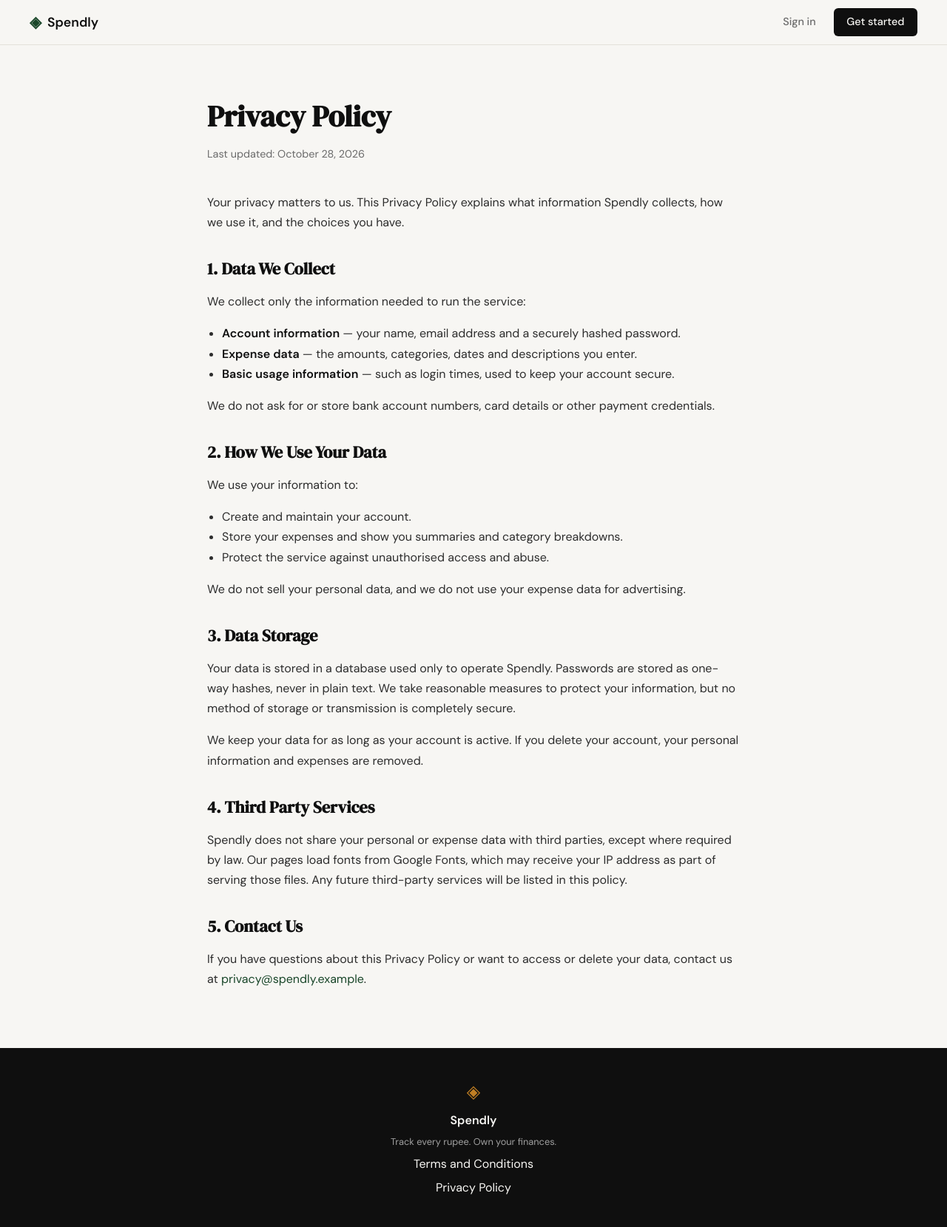
After one commit to kaushik-hadiya/Spendly, a Flask app: page /privacy in a window 1280 px wide. The commit adds this page. Shown: the whole page at 74% size. Run offline with Flask 3, Linux system fonts and the light colour scheme.

Commit message:
landing: add privacy policy page and route

```diff
--- a/app.py
+++ b/app.py
@@ -25,6 +25,11 @@ def login():
 @app.route("/terms")
 def terms():
     return render_template("terms.html")
+
+
+@app.route("/privacy")
+def privacy():
+    return render_template("privacy.html")
 
 
 # ------------------------------------------------------------------ #
--- a/static/css/style.css
+++ b/static/css/style.css
@@ -525,6 +525,18 @@ a { color: inherit; text-decoration: none; }
     margin: 0 0 1rem 1.25rem;
 }
 
+.legal-body strong {
+    color: var(--ink);
+    font-weight: 600;
+}
+
+.legal-body a {
+    color: var(--accent);
+    text-decoration: none;
+}
+
+.legal-body a:hover { text-decoration: underline; }
+
 /* ------------------------------------------------------------------ */
 /* Footer                                                              */
 /* ------------------------------------------------------------------ */
--- a/templates/base.html
+++ b/templates/base.html
@@ -35,7 +35,7 @@
             <span class="footer-name">Spendly</span>
             <p class="footer-copy">Track every rupee. Own your finances.</p>
             <a href="{{ url_for('terms') }}">Terms and Conditions</a>
-            <a href="#">Privacy Policy</a>
+            <a href="{{ url_for('privacy') }}">Privacy Policy</a>
         </div>
     </footer>
 
--- /dev/null
+++ b/templates/privacy.html
@@ -0,0 +1,76 @@
+{% extends "base.html" %}
+
+{% block title %}Privacy Policy — Spendly{% endblock %}
+
+{% block content %}
+
+<section class="legal-section">
+    <div class="legal-container">
+
+        <div class="legal-header">
+            <h1 class="legal-title">Privacy Policy</h1>
+            <p class="legal-updated">Last updated: October 28, 2026</p>
+        </div>
+
+        <div class="legal-body">
+            <p>
+                Your privacy matters to us. This Privacy Policy explains what information
+                Spendly collects, how we use it, and the choices you have.
+            </p>
+
+            <h2>1. Data We Collect</h2>
+            <p>We collect only the information needed to run the service:</p>
+            <ul>
+                <li><strong>Account information</strong> — your name, email address and a securely hashed password.</li>
+                <li><strong>Expense data</strong> — the amounts, categories, dates and descriptions you enter.</li>
+                <li><strong>Basic usage information</strong> — such as login times, used to keep your account secure.</li>
+            </ul>
+            <p>
+                We do not ask for or store bank account numbers, card details or other
+                payment credentials.
+            </p>
+
+            <h2>2. How We Use Your Data</h2>
+            <p>We use your information to:</p>
+            <ul>
+                <li>Create and maintain your account.</li>
+                <li>Store your expenses and show you summaries and category breakdowns.</li>
+                <li>Protect the service against unauthorised access and abuse.</li>
+            </ul>
+            <p>
+                We do not sell your personal data, and we do not use your expense data for
+                advertising.
+            </p>
+
+            <h2>3. Data Storage</h2>
+            <p>
+                Your data is stored in a database used only to operate Spendly. Passwords
+                are stored as one-way hashes, never in plain text. We take reasonable
+                measures to protect your information, but no method of storage or
+                transmission is completely secure.
+            </p>
+            <p>
+                We keep your data for as long as your account is active. If you delete your
+                account, your personal information and expenses are removed.
+            </p>
+
+            <h2>4. Third Party Services</h2>
+            <p>
+                Spendly does not share your personal or expense data with third parties,
+                except where required by law. Our pages load fonts from Google Fonts, which
+                may receive your IP address as part of serving those files. Any future
+                third-party services will be listed in this policy.
+            </p>
+
+            <h2>5. Contact Us</h2>
+            <p>
+                If you have questions about this Privacy Policy or want to access or delete
+                your data, contact us at
+                <a href="mailto:privacy@spendly.example">privacy@spendly.example</a>.
+            </p>
+        </div>
+
+    </div>
+</section>
+
+{% endblock %}
```
